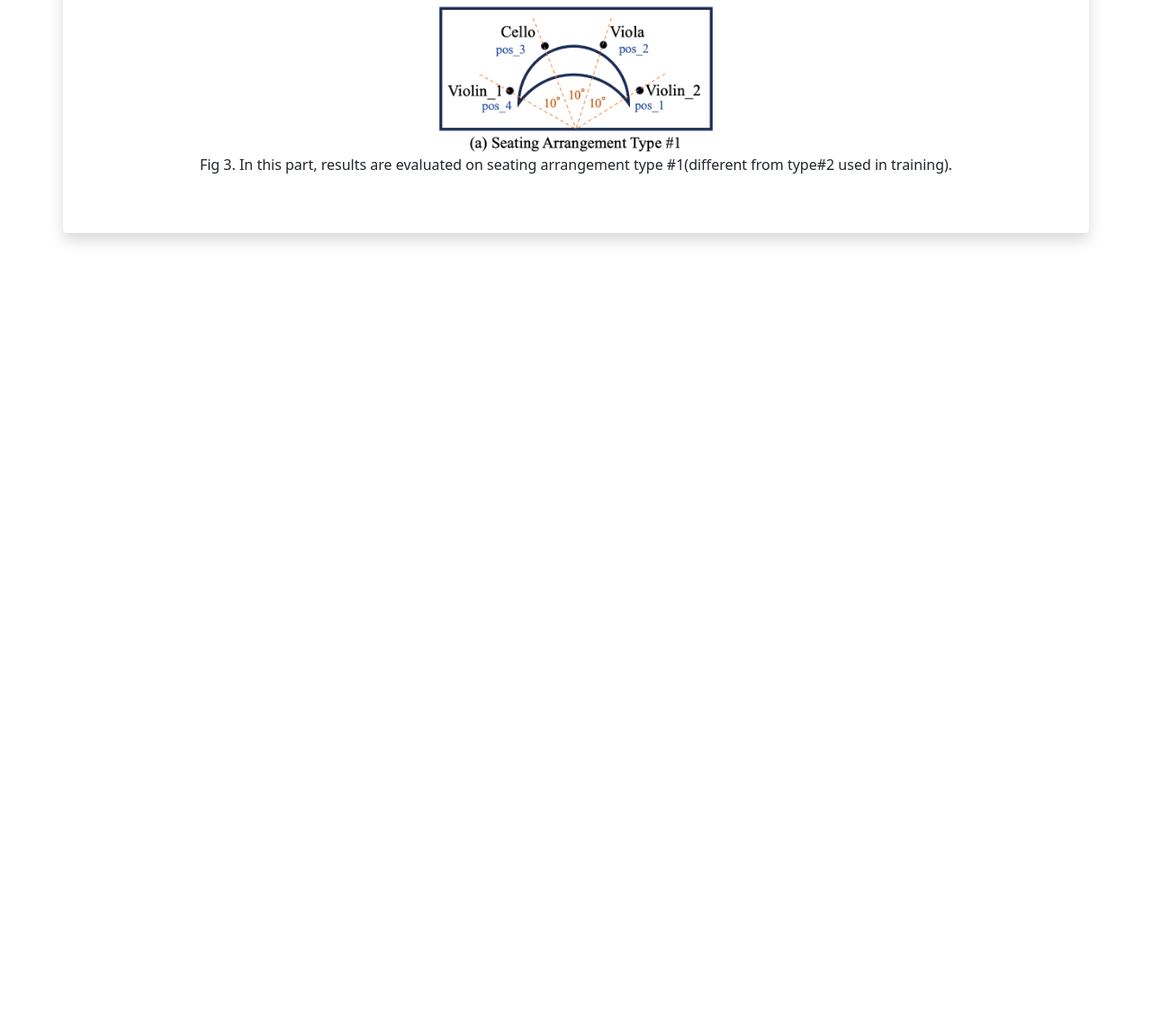
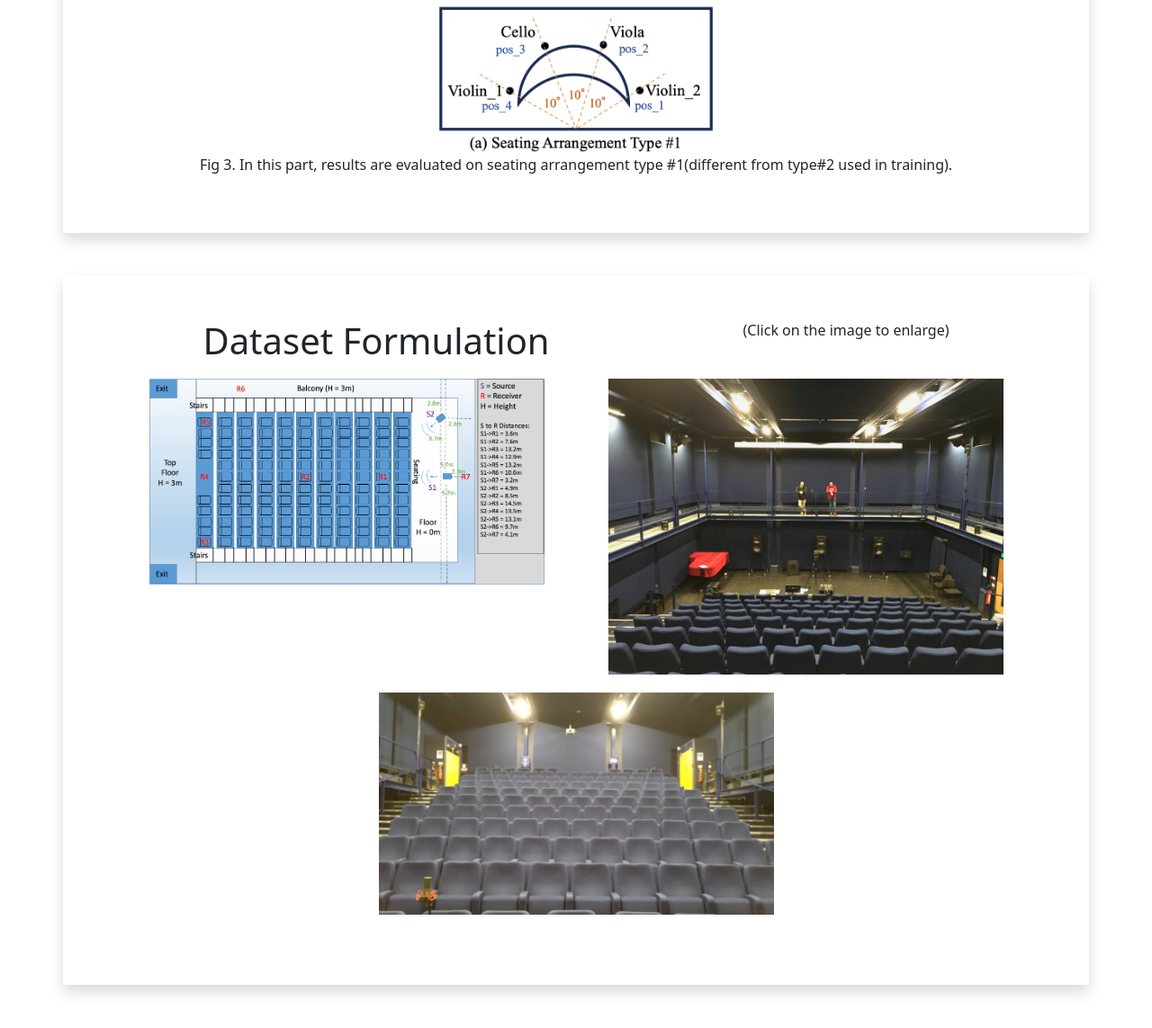
Before and after one commit to Logicino/SeparatingSameInstrumentsInStringQuartet, a plain HTML site: page index.html in a window 1280 px wide. Shown: the part 1717-2860 px from the top of the page at 90% size. Before the commit the page ends 2024 px from the top, so only its background shows below. Drawn offline with nearby package versions, Linux system fonts and the light colour scheme.

Commit message:
Update index.html

```diff
--- a/index.html
+++ b/index.html
@@ -376,7 +376,28 @@
         </div>
     </div>
 
-
+    <!-- 图片展示部分 -->
+    <div class="container pt-5 mt-5 shadow p-5 mb-5 bg-white rounded">
+        <div class="style3">
+            <a name="image-gallery"><h1>Dataset Formulation</h1></a>
+            <p>
+                (Click on the image to enlarge)
+            </p>
+            <div class="container" style="display: flex; flex-wrap: wrap; justify-content: space-around;">
+                <!-- 重复以下div来展示更多图片 -->
+                <div class="image">
+                    <img src="dataformulation/floor_plan.png" alt="Floor Plan" onclick="showModal(this)">
+                </div>
+                <div class="image">
+                    <img src="dataformulation/28876197_1721973911203219_706040821_o.jpg" alt="Image 2" onclick="showModal(this)">
+                </div>
+                <div class="image">
+                    <img src="dataformulation/28879946_1726547144077423_185865170_o.jpg" alt="Image 3" onclick="showModal(this)">
+                </div>
+                <!-- 更多图片 -->
+            </div>
+        </div>
+    </div>
 
     <!-- 添加更多内容块 -->
     <!-- 你可以通过复制上面的<div class="container ...>块来重复多次 -->
```
